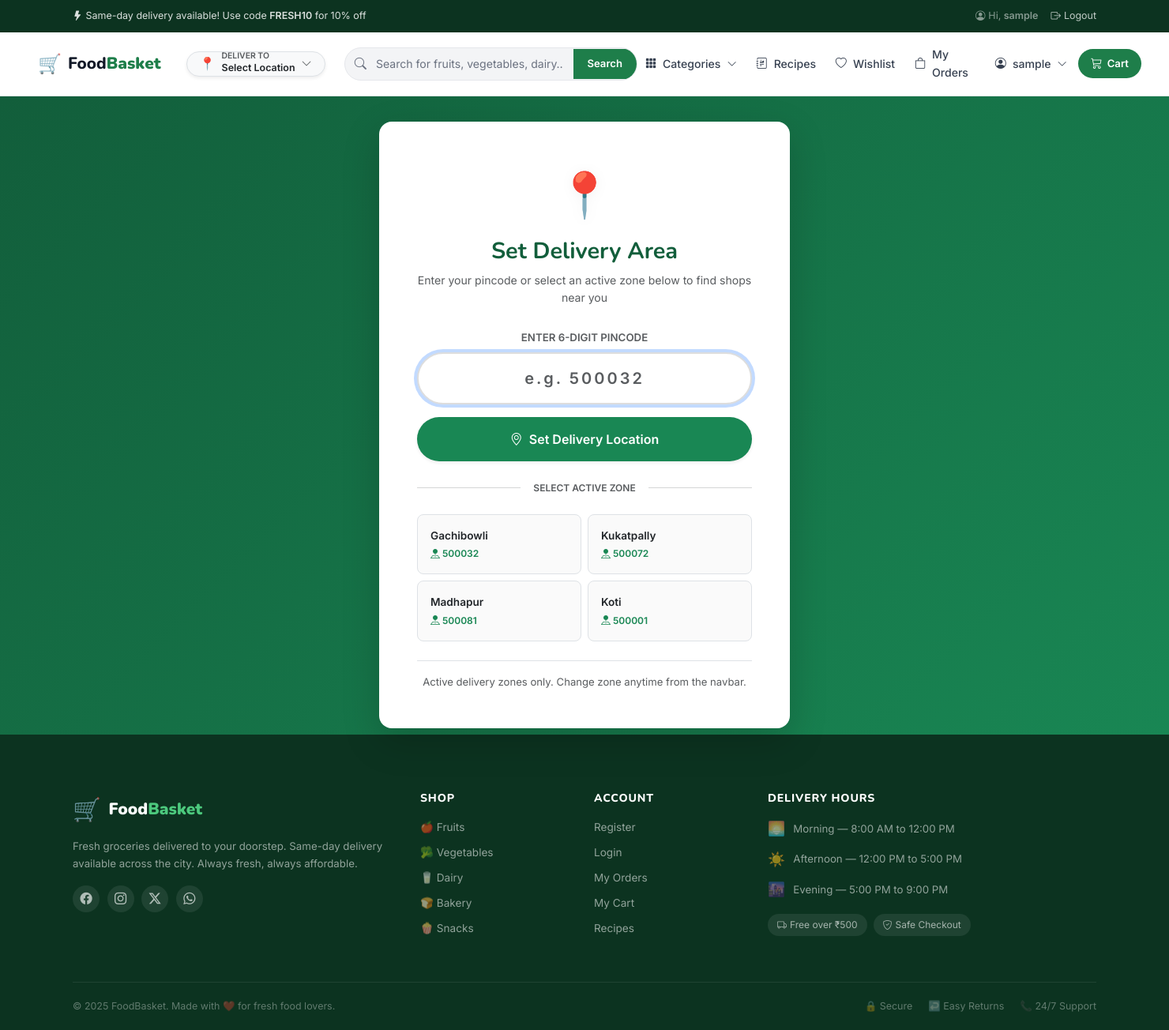
After one commit to Abhiram453/foodgrocery_store, a Django app: page /select-location/ in a window 1480 px wide. The commit adds this page. Shown: the whole page at 79% size. Run offline with Django 5.2, Linux system fonts and the light colour scheme; the visitor is signed in with stand-in values (Sample User, id 1); data that the repository does not hold is empty.

Commit message:
Replace modal geolocation with dedicated select location landing page on customer login

```diff
--- a/store/urls.py
+++ b/store/urls.py
@@ -27,6 +27,7 @@ urlpatterns = [
     path('orders/', views.order_history, name='order_history'),
     path('orders/cancel/<int:order_id>/', views.cancel_order, name='cancel_order'),
     path('account/', views.account_view, name='account'),
+    path('select-location/', views.select_location, name='select_location'),
 
     # Vendor portal routes
     path('vendor/login/', vendor_views.vendor_login, name='vendor_login'),
--- a/store/views.py
+++ b/store/views.py
@@ -50,6 +50,8 @@ def get_or_create_cart(request):
 # ─────────────────────────────────────────────
 
 def home(request):
+    if check_location(request):
+        return redirect('select_location')
     from django.utils import timezone as tz
     now = tz.now()
     categories = Category.objects.all()[:6]
@@ -82,6 +84,8 @@ def home(request):
 # ─────────────────────────────────────────────
 
 def product_list(request, slug=None):
+    if check_location(request):
+        return redirect('select_location')
     products = get_location_filtered_products(request, Product.objects.filter(stock__gt=0))
     current_category = None
 
@@ -119,6 +123,8 @@ def product_list(request, slug=None):
 
 
 def product_detail(request, slug):
+    if check_location(request):
+        return redirect('select_location')
     product = get_object_or_404(Product, slug=slug)
     related = Product.objects.filter(category=product.category).exclude(id=product.id)[:4]
     return render(request, 'store/product_detail.html', {
@@ -134,6 +140,15 @@ def product_detail(request, slug):
 def get_or_create_profile(user):
     profile, _ = UserProfile.objects.get_or_create(user=user)
     return profile
+
+
+def check_location(request):
+    if request.user.is_authenticated:
+        profile = get_or_create_profile(request.user)
+        if profile.role == 'customer' and not request.session.get('user_pincode'):
+            return True
+    return False
+
 
 
 def check_and_send_low_stock_alert(product):
@@ -175,6 +190,8 @@ def check_and_send_low_stock_alert(product):
 
 @login_required
 def cart_view(request):
+    if check_location(request):
+        return redirect('select_location')
     from django.utils import timezone as tz
     now = tz.now()
     cart = get_or_create_cart(request)
@@ -683,3 +700,36 @@ def get_location_filtered_products(request, queryset=None):
             Q(vendor__isnull=True)
         )
     return queryset
+
+
+def select_location(request):
+    if not request.user.is_authenticated:
+        return redirect('login')
+
+    profile = get_or_create_profile(request.user)
+    if profile.role != 'customer':
+        return redirect('home')
+
+    if request.method == 'POST':
+        pincode = request.POST.get('pincode', '').strip()
+        if pincode:
+            request.session['user_pincode'] = pincode
+
+            # Simple mock area mapping
+            area_mapping = {
+                '500001': 'Koti, Hyderabad',
+                '500032': 'Gachibowli, Hyderabad',
+                '500072': 'Kukatpally, Hyderabad',
+                '500081': 'Madhapur, Hyderabad',
+                '110001': 'Connaught Place, New Delhi',
+                '400001': 'Fort, Mumbai',
+                '600001': 'George Town, Chennai',
+                '560001': 'Majestic, Bengaluru',
+            }
+            request.session['user_area_name'] = area_mapping.get(pincode, f"Pincode: {pincode}")
+
+            next_url = request.GET.get('next') or 'home'
+            messages.success(request, f"Delivery location set to {request.session['user_area_name']}! 📍")
+            return redirect(next_url)
+
+    return render(request, 'store/select_location.html')
--- a/templates/base.html
+++ b/templates/base.html
@@ -45,7 +45,7 @@
     </a>
 
     <!-- Location Selector Widget -->
-    <div class="ms-lg-3 ms-2 d-inline-flex align-items-center" onclick="openLocationModal()" style="cursor: pointer;" id="navLocationWidget">
+    <a href="{% url 'select_location' %}" class="ms-lg-3 ms-2 d-inline-flex align-items-center text-decoration-none" id="navLocationWidget">
       <div class="rounded-pill bg-light border px-3 py-1.5 d-flex align-items-center gap-2 shadow-sm nav-location-btn" style="transition: all 0.2s;">
         <span style="font-size: 1rem;">📍</span>
         <div class="text-start d-none d-sm-block">
@@ -472,118 +431,6 @@
       }
     });
   }
-
-  // Location Selection Modal helper functions
-  const locationModalEl = document.getElementById('locationSelectModal');
-  const locationModal = locationModalEl ? new bootstrap.Modal(locationModalEl) : null;
-
-  function openLocationModal() {
-    if (locationModal) {
-      locationModal.show();
-    }
-  }
-
-  // Auto-prompt location if not set in session for logged in customer
-  {% if not request.session.user_pincode and user.is_authenticated and user.profile.role == 'customer' %}
-    window.addEventListener('DOMContentLoaded', () => {
-      openLocationModal();
-    });
-  {% endif %}
-
-  function submitPincode(event) {
-    if (event) event.preventDefault();
-    const pincode = document.getElementById('manualPincodeInput').value.trim();
-    if (pincode.length !== 6 || isNaN(pincode)) {
-      alert("Please enter a valid 6-digit pincode.");
-      return;
-    }
-
-    // Save to session via API
-    fetch('/api/location/set/', {
-      method: 'POST',
-      headers: {
-        'Content-Type': 'application/json',
-        'X-CSRFToken': '{{ csrf_token }}'
-      },
-      body: JSON.stringify({ pincode: pincode })
-    })
-    .then(r => r.json())
-    .then(data => {
-      if (data.success) {
-        if (locationModal) locationModal.hide();
-        location.reload();
-      } else {
-        alert("Error saving location. Please try again.");
-      }
-    })
-    .catch(() => {
-      alert("Network error. Please try again.");
-    });
-  }
-
-  function detectUserLocation() {
-    const btn = document.getElementById('btnDetectLoc');
-    if (!navigator.geolocation) {
-      alert("Geolocation is not supported by your browser.");
-      return;
-    }
-
-    btn.disabled = true;
-    btn.innerHTML = '<span class="spinner-border spinner-border-sm" role="status" aria-hidden="true"></span> Detecting Location...';
-
-    navigator.geolocation.getCurrentPosition(
-      (position) => {
-        const lat = position.coords.latitude;
-        const lng = position.coords.longitude;
-
-        // Call reverse geocoding API
-        fetch(`/api/location/reverse-geocode/?lat=${lat}&lng=${lng}`)
-          .then(r => r.json())
-          .then(data => {
-            if (data.success) {
-              // Set session location
-              fetch('/api/location/set/', {
-                method: 'POST',
-                headers: {
-                  'Content-Type': 'application/json',
-                  'X-CSRFToken': '{{ csrf_token }}'
-                },
-                body: JSON.stringify({
-                  pincode: data.pincode,
-                  area_name: data.area_name
-                })
-              })
-              .then(r => r.json())
-              .then(setData => {
-                if (setData.success) {
-                  if (locationModal) locationModal.hide();
-                  location.reload();
-                } else {
-                  alert("Error saving detected location.");
-                  resetDetectBtn();
-                }
-              });
-            } else {
-              alert("Could not determine area from coordinates. Please enter pincode manually.");
-              resetDetectBtn();
-            }
-          })
-          .catch(() => {
-            alert("Could not contact geolocation service. Please enter pincode manually.");
-            resetDetectBtn();
-          });
-      },
-      (error) => {
-        alert("Location permission denied or unavailable. Please enter pincode manually.");
-        resetDetectBtn();
-      }
-    );
-
-    function resetDetectBtn() {
-      btn.disabled = false;
-      btn.innerHTML = '<i class="bi bi-geo-alt-fill"></i> Detect Current Location';
-    }
-  }
 </script>
 {% block extra_js %}{% endblock %}
 </body>
--- /dev/null
+++ b/templates/store/select_location.html
@@ -0,0 +1,78 @@
+{% extends 'base.html' %}
+{% block title %}Select Delivery Location | FoodBasket{% endblock %}
+
+{% block content %}
+<div class="auth-page-wrap" style="background: linear-gradient(135deg, #125e3b, #198754); min-height: calc(100vh - 100px); display: flex; align-items: center; justify-content: center; padding: 2rem 1rem;">
+  <div class="auth-card shadow-lg p-4 p-md-5 rounded-4 bg-white" style="max-width: 520px; width: 100%;">
+    <div class="text-center mb-4">
+      <div class="auth-logo mb-2" style="font-size: 3.5rem; filter: drop-shadow(0 2px 8px rgba(0,0,0,0.05));">📍</div>
+      <h1 class="auth-title fw-bold" style="font-family: 'Nunito', sans-serif; font-size: 1.8rem; color: #125e3b;">Set Delivery Area</h1>
+      <p class="auth-subtitle text-muted" style="font-size: .88rem;">Enter your pincode or select an active zone below to find shops near you</p>
+    </div>
+
+    <!-- Manual Pincode Input Form -->
+    <form method="post" id="selectLocationForm" class="mb-4">
+      {% csrf_token %}
+      <div class="mb-3">
+        <label class="auth-label fw-bold text-muted small d-block text-center mb-2" for="pincodeInput">ENTER 6-DIGIT PINCODE</label>
+        <input type="text" name="pincode" id="pincodeInput" class="form-control text-center py-3 rounded-pill fw-bold border-2" placeholder="e.g. 500032" required pattern="[0-9]{6}" title="Please enter a valid 6-digit pincode" style="letter-spacing: .15em; font-size: 1.25rem; border-color: #ddd;" autofocus>
+      </div>
+
+      <button type="submit" class="btn btn-success w-100 py-3 rounded-pill fw-bold shadow-sm" style="background-color: #198754; border: none; font-size: 1rem;">
+        <i class="bi bi-geo-alt me-2"></i>Set Delivery Location
+      </button>
+    </form>
+
+    <!-- Divider -->
+    <div class="d-flex align-items-center mb-4">
+      <hr class="flex-grow-1 text-muted opacity-25 m-0">
+      <span class="px-3 text-muted small fw-bold" style="font-size: .75rem;">SELECT ACTIVE ZONE</span>
+      <hr class="flex-grow-1 text-muted opacity-25 m-0">
+    </div>
+
+    <!-- Quick Select Zones Grid -->
+    <div class="row g-2 mb-2" id="quickSelectGrid">
+      <div class="col-6">
+        <button type="button" class="btn btn-light w-100 text-start p-3 border rounded-3 d-flex flex-column gap-1 zone-btn" onclick="quickSelectLocation('500032')" style="background-color: #fafafa; border-color: #eee;">
+          <span class="fw-bold text-dark" style="font-size: .85rem;">Gachibowli</span>
+          <span class="text-success small fw-semibold" style="font-size: .75rem;"><i class="bi bi-pin-map-fill"></i> 500032</span>
+        </button>
+      </div>
+      <div class="col-6">
+        <button type="button" class="btn btn-light w-100 text-start p-3 border rounded-3 d-flex flex-column gap-1 zone-btn" onclick="quickSelectLocation('500072')" style="background-color: #fafafa; border-color: #eee;">
+          <span class="fw-bold text-dark" style="font-size: .85rem;">Kukatpally</span>
+          <span class="text-success small fw-semibold" style="font-size: .75rem;"><i class="bi bi-pin-map-fill"></i> 500072</span>
+        </button>
+      </div>
+      <div class="col-6">
+        <button type="button" class="btn btn-light w-100 text-start p-3 border rounded-3 d-flex flex-column gap-1 zone-btn" onclick="quickSelectLocation('500081')" style="background-color: #fafafa; border-color: #eee;">
+          <span class="fw-bold text-dark" style="font-size: .85rem;">Madhapur</span>
+          <span class="text-success small fw-semibold" style="font-size: .75rem;"><i class="bi bi-pin-map-fill"></i> 500081</span>
+        </button>
+      </div>
+      <div class="col-6">
+        <button type="button" class="btn btn-light w-100 text-start p-3 border rounded-3 d-flex flex-column gap-1 zone-btn" onclick="quickSelectLocation('500001')" style="background-color: #fafafa; border-color: #eee;">
+          <span class="fw-bold text-dark" style="font-size: .85rem;">Koti</span>
+          <span class="text-success small fw-semibold" style="font-size: .75rem;"><i class="bi bi-pin-map-fill"></i> 500001</span>
+        </button>
+      </div>
+    </div>
+
+    <div class="text-center mt-4 border-top pt-3">
+      <p class="text-muted small mb-0">
+        Active delivery zones only. Change zone anytime from the navbar.
+      </p>
+    </div>
+  </div>
+</div>
+
+{% block extra_js %}
+<script>
+function quickSelectLocation(pincode) {
+  const input = document.getElementById('pincodeInput');
+  input.value = pincode;
+  document.getElementById('selectLocationForm').submit();
+}
+</script>
+{% endblock %}
+{% endblock %}
```
Also changed, not shown: other parts of templates/base.html (+1 -42 lines).
